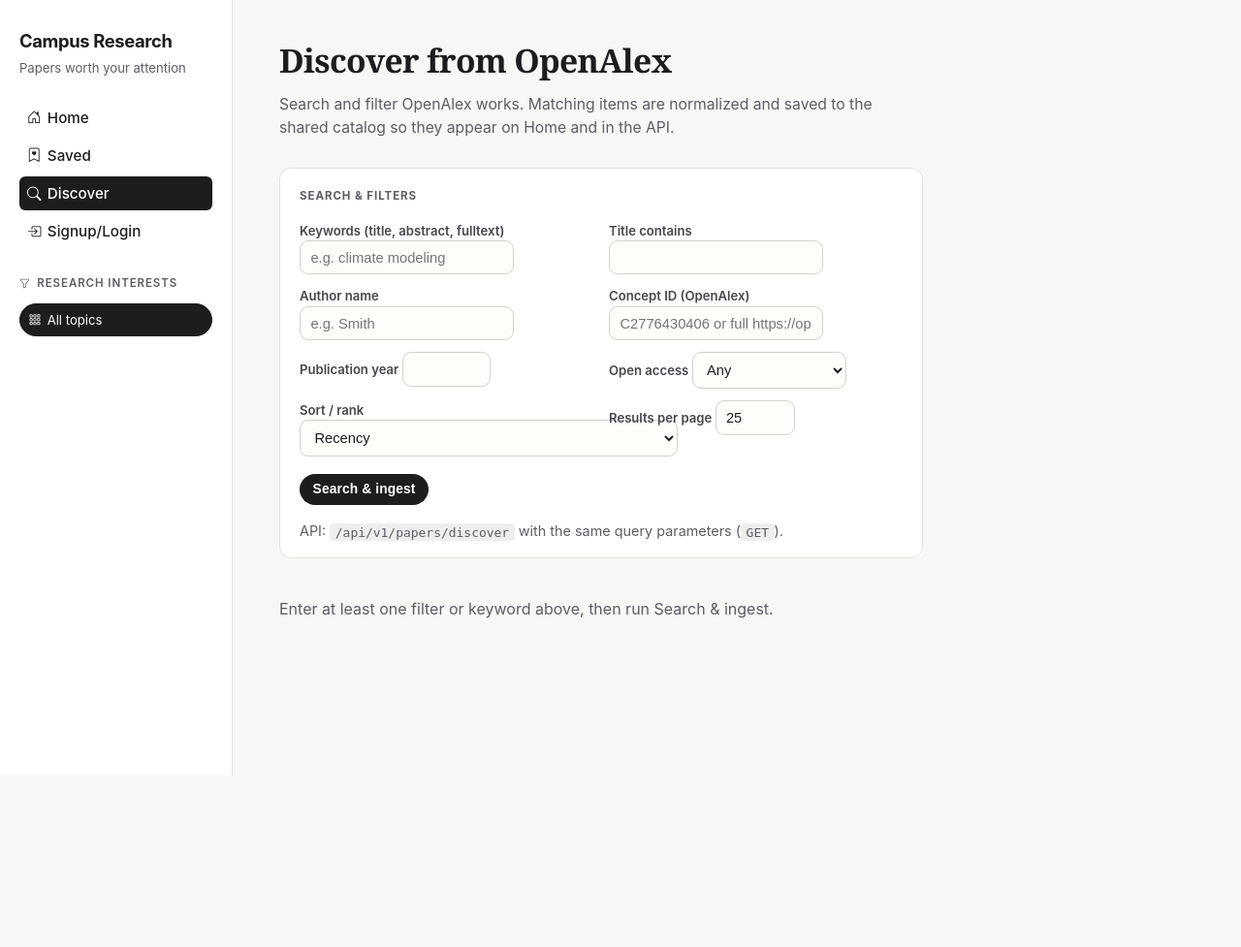
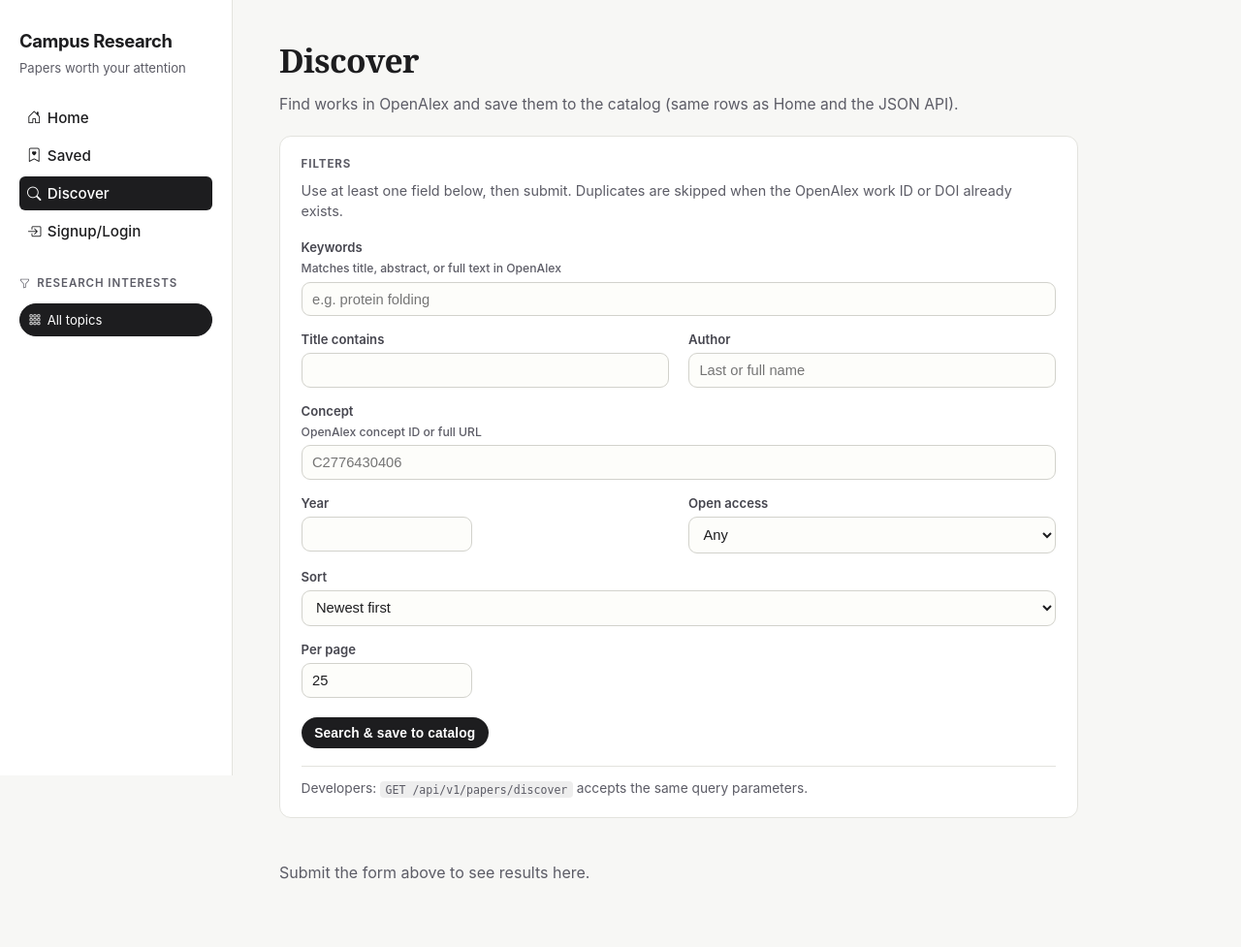
Before and after one commit to changerate/cs4800-assignment3, a Flask app: page /discover in a window 1280 px wide. Shown: the whole page at 97% size. Before the commit the page ends 800 px from the top, so only its background shows below. Run offline with Flask 3, Linux system fonts and the light colour scheme.

Commit message:
better discover page layout

```diff
--- a/backend/app/static/css/app.css
+++ b/backend/app/static/css/app.css
@@ -542,12 +542,20 @@ code {
   opacity: 0.92;
 }
 
+.feed-main.discover-page {
+  max-width: 920px;
+}
+
+.discover-header.feed-header {
+  margin-bottom: 1.25rem;
+}
+
 .discover-panel {
   background: var(--surface);
   border: 1px solid var(--line);
   border-radius: 12px;
-  padding: 1.25rem 1.25rem 1rem;
-  margin-bottom: 1.5rem;
+  padding: 1.25rem 1.35rem 1.15rem;
+  margin-bottom: 1.75rem;
 }
 
 .discover-form-title {
@@ -555,40 +563,124 @@ code {
   text-transform: uppercase;
   letter-spacing: 0.08em;
   color: var(--muted);
+  margin: 0 0 0.5rem;
+}
+
+.discover-intro {
+  margin: 0 0 1.15rem;
+  font-size: 0.9rem;
+  color: var(--muted);
+  line-height: 1.45;
+  max-width: 52rem;
+}
+
+/* Grid form: override .auth-form flex so layout is predictable */
+form.auth-form.discover-form {
+  display: grid;
+  grid-template-columns: repeat(2, minmax(0, 1fr));
+  gap: 1rem 1.25rem;
+  align-items: start;
+}
+
+@media (max-width: 640px) {
+  form.auth-form.discover-form {
+    grid-template-columns: 1fr;
+  }
+}
+
+form.auth-form.discover-form label.discover-field {
+  display: flex;
+  flex-direction: column;
+  gap: 0.35rem;
+  margin: 0;
+  min-width: 0;
+  font-weight: 600;
+  font-size: 0.82rem;
+  color: #46464f;
+}
+
+.discover-field-label {
+  line-height: 1.25;
+}
+
+.discover-field-hint {
+  font-size: 0.76rem;
+  font-weight: 500;
+  color: var(--muted);
+  line-height: 1.3;
+}
+
+form.auth-form.discover-form .discover-field--wide {
+  grid-column: 1 / -1;
+}
+
+form.auth-form.discover-form .discover-field--narrow {
+  max-width: 11rem;
+}
+
+@media (max-width: 640px) {
+  form.auth-form.discover-form .discover-field--narrow {
+    max-width: none;
+  }
+}
+
+form.auth-form.discover-form input,
+form.auth-form.discover-form select {
+  width: 100%;
+  min-width: 0;
+  margin: 0;
+}
+
+form.auth-form.discover-form .discover-actions {
+  grid-column: 1 / -1;
+  margin-top: 0.25rem;
+}
+
+form.auth-form.discover-form .discover-submit.auth-button {
+  margin-top: 0;
+}
+
+.discover-hint {
+  margin: 1.1rem 0 0;
+  padding-top: 0.85rem;
+  border-top: 1px solid var(--line);
+  font-size: 0.86rem;
+  color: var(--muted);
+  line-height: 1.45;
+}
+
+.discover-hint code {
+  font-size: 0.84em;
+}
+
+.discover-meta {
+  margin: 0 0 0.85rem;
+  font-size: 0.92rem;
+  color: var(--muted);
+  line-height: 1.45;
+}
+
+.discover-alert {
   margin: 0 0 1rem;
 }
 
-.discover-form {
-  display: grid;
-  grid-template-columns: repeat(auto-fit, minmax(220px, 1fr));
-  gap: 0.75rem 1rem;
-}
-
-.discover-form .auth-button {
-  grid-column: 1 / -1;
-  justify-self: start;
-}
-
-.discover-hint {
-  margin: 1rem 0 0;
-  font-size: 0.9rem;
-  color: var(--muted);
-}
-
-.discover-meta {
-  margin: 0 0 1rem;
-  font-size: 0.95rem;
-  color: var(--muted);
-}
-
 .discover-pagination {
-  margin: 0 0 1.25rem;
+  margin: 0 0 1.35rem;
 }
 
 .discover-next {
   display: inline-block;
   font-weight: 600;
-  padding: 0.35rem 0;
+  font-size: 0.95rem;
+  padding: 0.2rem 0;
+}
+
+.discover-results {
+  margin-top: 0.25rem;
+}
+
+.empty-state.muted {
+  color: var(--muted);
 }
 
 .paper-external {
--- a/backend/app/templates/discover.html
+++ b/backend/app/templates/discover.html
@@ -1,112 +1,117 @@
 {% extends "base.html" %}
 {% from "components/paper_card.html" import paper_card %}
-{% block title %}Discover papers — Campus Research{% endblock %}
+{% block title %}Discover — Campus Research{% endblock %}
 {% block body %}
 <div class="shell">
   {% include "partials/sidebar.html" %}
-  <main class="feed-main">
-    <header class="feed-header">
-      <h1 class="feed-title">Discover from OpenAlex</h1>
-      <p class="feed-lede">
-        Search and filter OpenAlex works. Matching items are normalized and saved to the shared catalog so they appear on
-        Home and in the API.
-      </p>
+  <main class="feed-main discover-page">
+    <header class="feed-header discover-header">
+      <h1 class="feed-title">Discover</h1>
+      <p class="feed-lede">Find works in OpenAlex and save them to the catalog (same rows as Home and the JSON API).</p>
     </header>
 
-    <section class="discover-panel" aria-labelledby="discover-form-heading">
-      <h2 id="discover-form-heading" class="discover-form-title">Search &amp; filters</h2>
-      <form class="auth-form discover-form" method="get" action="{{ url_for('web.discover') }}">
-        <label>
-          Keywords (title, abstract, fulltext)
-          <input type="search" name="q" value="{{ request.args.get('q', '') }}" placeholder="e.g. climate modeling" />
+    <section class="discover-panel" aria-labelledby="discover-filters-label">
+      <h2 id="discover-filters-label" class="discover-form-title">Filters</h2>
+      <p class="discover-intro">Use at least one field below, then submit. Duplicates are skipped when the OpenAlex work ID or DOI already exists.</p>
+
+      <form class="auth-form discover-form" method="get" action="{{ url_for('web.discover') }}" novalidate>
+        <label class="discover-field discover-field--wide">
+          <span class="discover-field-label">Keywords</span>
+          <span class="discover-field-hint">Matches title, abstract, or full text in OpenAlex</span>
+          <input type="search" name="q" value="{{ request.args.get('q', '') }}" placeholder="e.g. protein folding" autocomplete="off" />
         </label>
-        <label>
-          Title contains
-          <input type="text" name="title" value="{{ request.args.get('title', '') }}" />
+
+        <label class="discover-field">
+          <span class="discover-field-label">Title contains</span>
+          <input type="text" name="title" value="{{ request.args.get('title', '') }}" autocomplete="off" />
         </label>
-        <label>
-          Author name
-          <input type="text" name="author" value="{{ request.args.get('author', '') }}" placeholder="e.g. Smith" />
+
+        <label class="discover-field">
+          <span class="discover-field-label">Author</span>
+          <input type="text" name="author" value="{{ request.args.get('author', '') }}" placeholder="Last or full name" autocomplete="off" />
         </label>
-        <label>
-          Concept ID (OpenAlex)
+
+        <label class="discover-field discover-field--wide">
+          <span class="discover-field-label">Concept</span>
+          <span class="discover-field-hint">OpenAlex concept ID or full URL</span>
           <input
             type="text"
             name="concept"
             value="{{ request.args.get('concept', '') }}"
-            placeholder="C2776430406 or full https://openalex.org/C… URL"
+            placeholder="C2776430406"
+            autocomplete="off"
           />
         </label>
-        <label>
-          Publication year
+
+        <label class="discover-field discover-field--narrow">
+          <span class="discover-field-label">Year</span>
           <input type="number" name="year" min="1500" max="2100" value="{{ request.args.get('year', '') }}" />
         </label>
-        <label>
-          Open access
+
+        <label class="discover-field">
+          <span class="discover-field-label">Open access</span>
           <select name="is_oa">
             <option value="" {% if not request.args.get('is_oa') %}selected{% endif %}>Any</option>
-            <option value="true" {% if request.args.get('is_oa') == 'true' %}selected{% endif %}>Open access only</option>
-            <option value="false" {% if request.args.get('is_oa') == 'false' %}selected{% endif %}>Not OA</option>
+            <option value="true" {% if request.args.get('is_oa') == 'true' %}selected{% endif %}>Open only</option>
+            <option value="false" {% if request.args.get('is_oa') == 'false' %}selected{% endif %}>Not open</option>
           </select>
         </label>
-        <label>
-          Sort / rank
+
+        <label class="discover-field discover-field--wide">
+          <span class="discover-field-label">Sort</span>
           <select name="sort">
-            <option value="recency" {% if request.args.get('sort', 'recency') == 'recency' %}selected{% endif %}
-              >Recency</option
-            >
-            <option value="citations" {% if request.args.get('sort') == 'citations' %}selected{% endif %}
-              >Citation count</option
-            >
-            <option value="topic_match" {% if request.args.get('sort') == 'topic_match' %}selected{% endif %}
-              >Topic match / relevance (with keyword or title search)</option
-            >
+            <option value="recency" {% if request.args.get('sort', 'recency') == 'recency' %}selected{% endif %}>Newest first</option>
+            <option value="citations" {% if request.args.get('sort') == 'citations' %}selected{% endif %}>Most cited</option>
+            <option value="topic_match" {% if request.args.get('sort') == 'topic_match' %}selected{% endif %}>Best text match (use keywords or title)</option>
           </select>
         </label>
-        <label>
-          Results per page
+
+        <label class="discover-field discover-field--narrow">
+          <span class="discover-field-label">Per page</span>
           <input type="number" name="per_page" min="1" max="200" value="{{ request.args.get('per_page', '25') }}" />
         </label>
-        <button type="submit" class="auth-button">Search &amp; ingest</button>
+
+        <div class="discover-actions">
+          <button type="submit" class="auth-button discover-submit">Search &amp; save to catalog</button>
+        </div>
       </form>
+
       <p class="discover-hint">
-        API: <code>/api/v1/papers/discover</code> with the same query parameters (<code>GET</code>).
+        Developers: <code>GET /api/v1/papers/discover</code> accepts the same query parameters.
       </p>
     </section>
 
     {% if error %}
-    <p class="auth-alert" role="alert">{{ error }}</p>
+    <p class="auth-alert discover-alert" role="alert">{{ error }}</p>
     {% endif %}
 
     {% if meta and meta.get('count') is not none %}
-    <p class="discover-meta">
-      OpenAlex reports <strong>{{ meta.count }}</strong> total matches for this query. This page ingested
-      <strong>{{ papers|length }}</strong> works.
+    <p class="discover-meta" role="status">
+      OpenAlex total: <strong>{{ meta.count }}</strong> · Saved this page: <strong>{{ papers|length }}</strong>
     </p>
     {% endif %}
 
     {% if next_url %}
-    <p class="discover-pagination">
-      <a class="discover-next" href="{{ next_url }}">Next page →</a>
-    </p>
+    <nav class="discover-pagination" aria-label="More results">
+      <a class="discover-next" href="{{ next_url }}">Next page</a>
+    </nav>
     {% endif %}
 
-    <div class="paper-feed" role="feed">
+    <div class="paper-feed discover-results" role="feed" aria-label="Search results">
       {% for paper in papers %}
       {{ paper_card(paper, is_authenticated, paper.id in saved_ids) }}
       {% else %}
-      {% if request.args.get('q')
+      {% set has_query = request.args.get('q')
         or request.args.get('title')
         or request.args.get('author')
         or request.args.get('concept')
         or request.args.get('year')
         or request.args.get('is_oa')
         or request.args.get('cursor') %}
-      {% if error is none %}
-      <p class="empty-state">No works returned for this query.</p>
-      {% endif %}
-      {% else %}
-      <p class="empty-state">Enter at least one filter or keyword above, then run Search &amp; ingest.</p>
+      {% if has_query and error is none %}
+      <p class="empty-state">No works matched. Try broader keywords or fewer filters.</p>
+      {% elif not has_query %}
+      <p class="empty-state muted">Submit the form above to see results here.</p>
       {% endif %}
       {% endfor %}
     </div>
```
